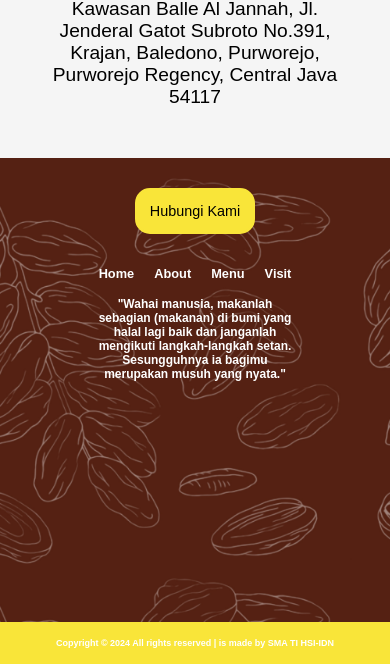
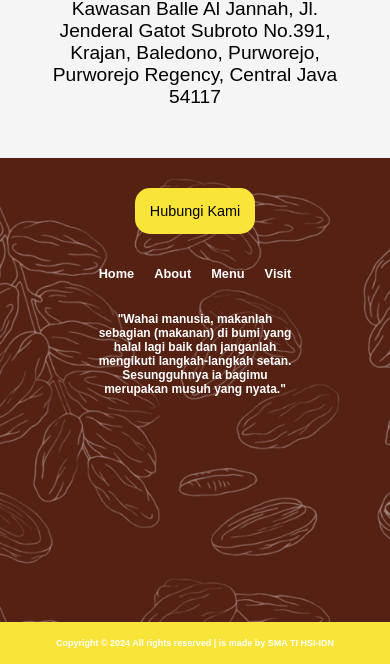
Before and after one commit to Sleeper678/Toko_Herbal_Ummi, a plain HTML site: page index.html in a window 390 px wide. Shown: the part 2610-3274 px from the top of the page. Drawn offline with Linux system fonts and the light colour scheme.

Commit message:
responsive.css

```diff
--- a/assets/css/responsive.css
+++ b/assets/css/responsive.css
@@ -205,9 +205,7 @@
     font-size: 0.8rem;
   }
   .hadits {
-    padding-top: 15px;
     width: 200px;
-    font-size: 12px;
   }
   .copy {
     font-size: 9px;
```
